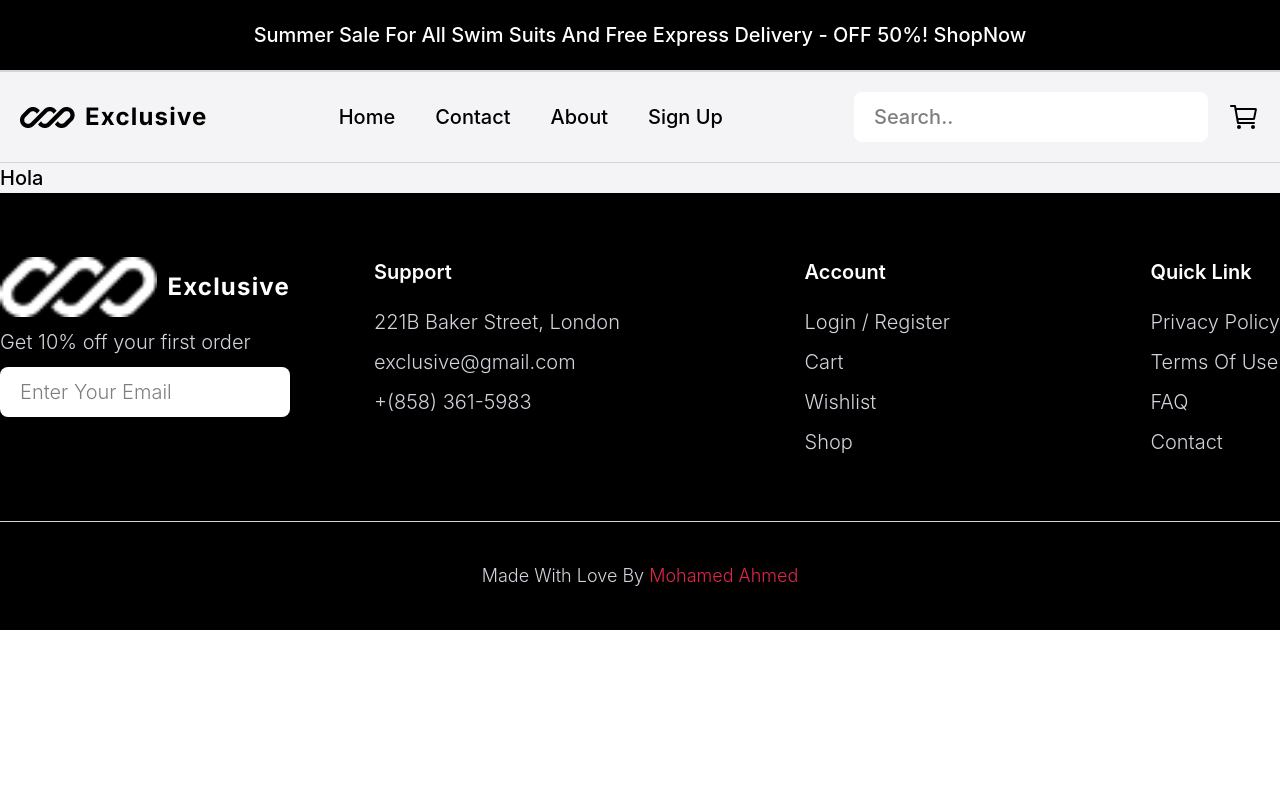
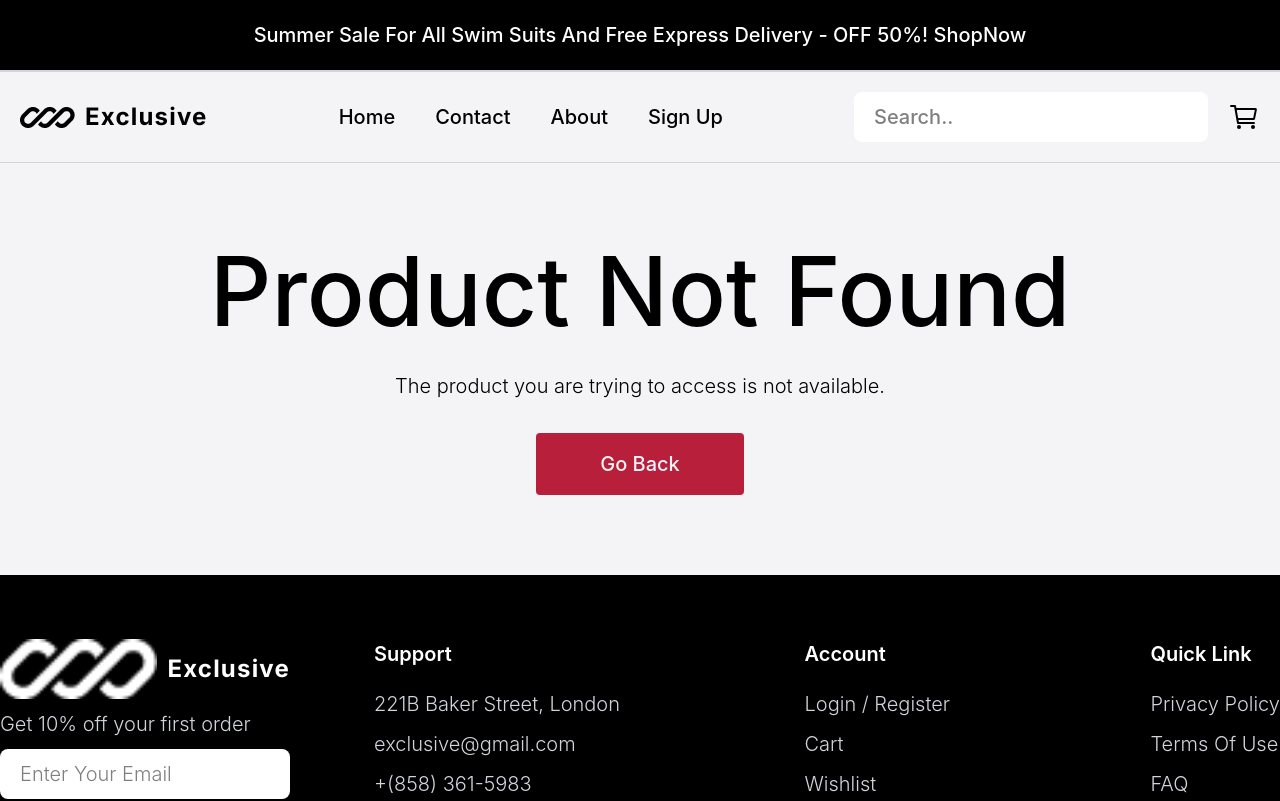
Before and after one commit to Mohamed-Y0/Exclusive, a React (Vite) app: page /products/1/1 in a window 1280 px wide. Shown: the top 801 px of the page. Built offline with nearby package versions, Linux system fonts and the light colour scheme; no server answers; a web font is replaced by a local one.

Commit message:
finish: product not found component

```diff
--- a/src/components/ui/ProductNotFound.tsx
+++ b/src/components/ui/ProductNotFound.tsx
@@ -1,5 +1,22 @@
+import { useNavigate } from "react-router-dom";
+
 function ProductNotFound() {
-  return <div>Hola</div>;
+  const navigate = useNavigate();
+
+  return (
+    <section className="flex flex-col items-center justify-center gap-8 py-20">
+      <h1 className="text-8xl">Product Not Found</h1>
+      <p className="font-light">
+        The product you are trying to access is not available.
+      </p>
+      <button
+        className="cursor-pointer rounded-sm bg-red-600 px-16 py-4 text-neutral-50"
+        onClick={() => navigate(-1)}
+      >
+        Go Back
+      </button>
+    </section>
+  );
 }
 
 export default ProductNotFound;
```
